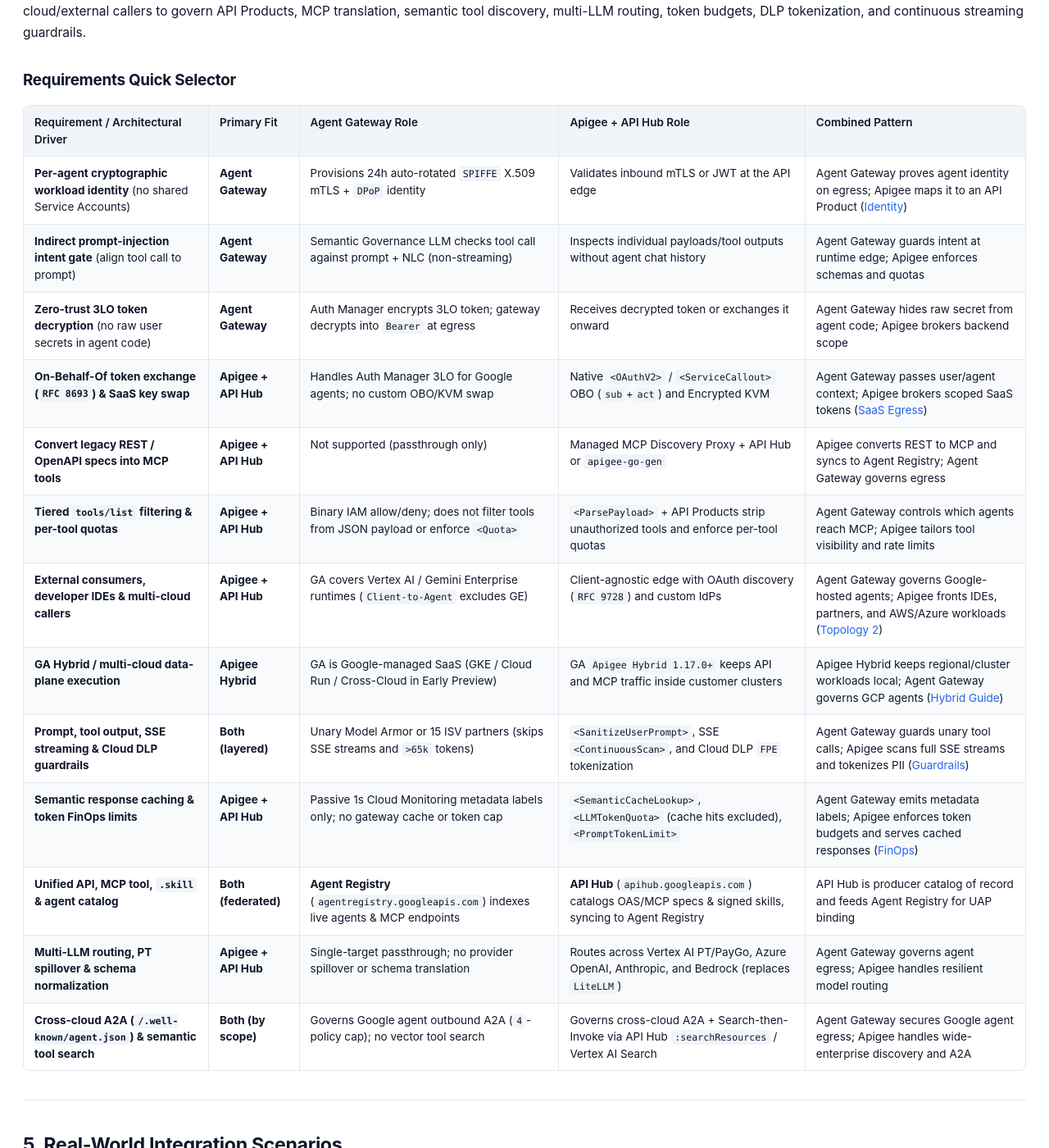
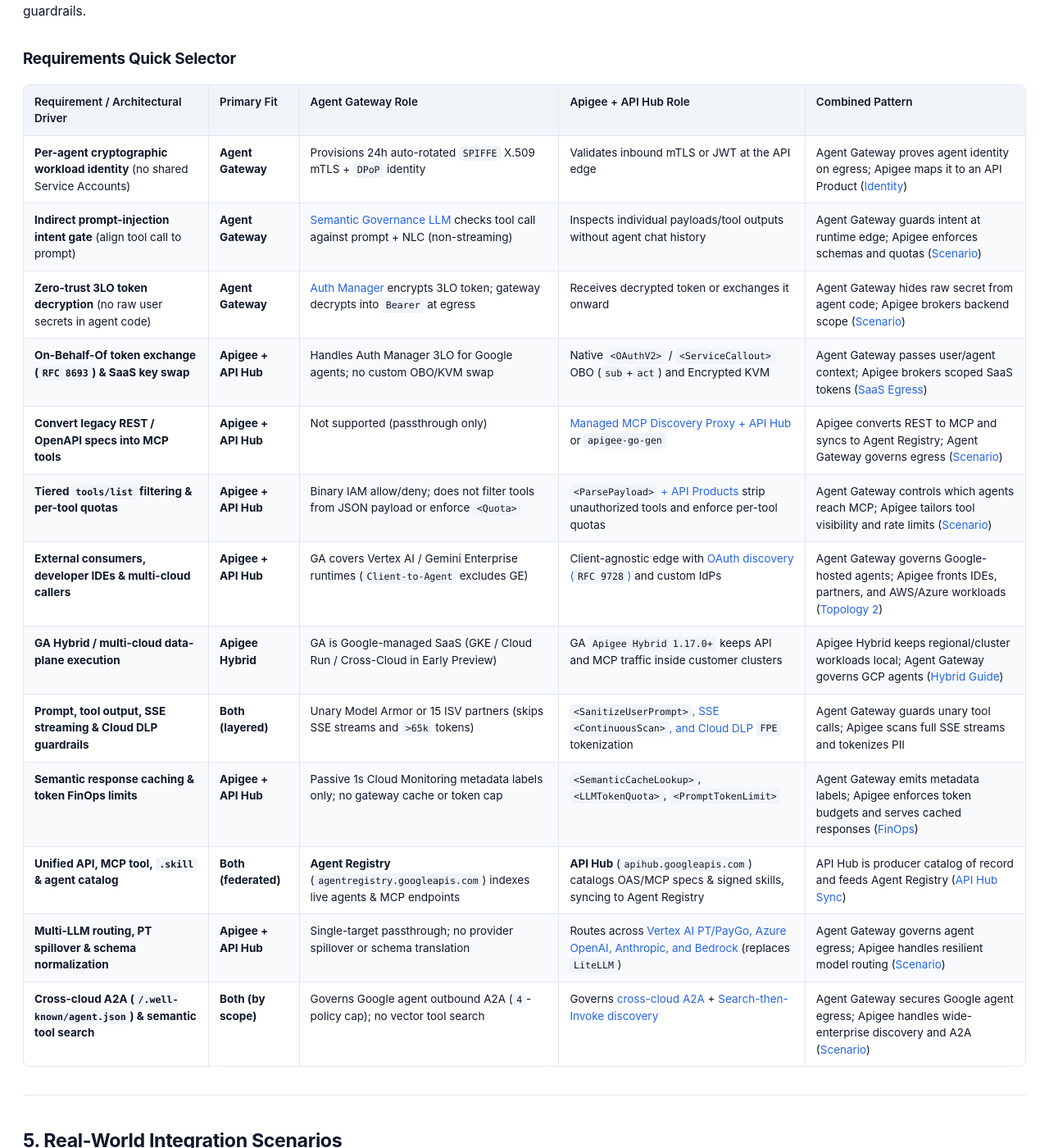
Before and after one commit to krisrowe/apigee-guides, a Jekyll site: the page built from ai-gateway/agent-gateway-comparison.md, in a window 1280 px wide and 1400 px high, scrolled down 3897 px. Shown: the whole window at 82% size. Built offline with Jekyll 4.4.1, drawn with Linux system fonts in a browser that asks for light colours; our own code applies the rules of GitHub Pages for plain Markdown files; some of the changed text lies outside the part shown.

Commit message:
docs: hyperlink Apigee and Agent Gateway capabilities to implementation guides

```diff
--- a/ai-gateway/agent-gateway-comparison.md
+++ b/ai-gateway/agent-gateway-comparison.md
@@ -52,9 +52,9 @@ Architectural comparison and dual-gateway integration guide for **Gemini Enterpr
 
 Both **Gemini Enterprise Agent Gateway** and **Apigee** inspect Model Context Protocol (MCP) JSON-RPC calls (`tools/list`, `tools/call`) and integrate with **Model Armor**, but they sit on opposite sides of the network architecture and solve different problems.
 
-**Agent Gateway is the agent-side network and identity perimeter.** Built on Cloud Network Services (`networkservices.googleapis.com`) and IAP (`iap.googleapis.com`), it attaches directly to the VPC network interface of an agent running in Vertex AI Agent Runtime or Gemini Enterprise via Private Service Connect. It gives each deployed agent an un-impersonatable cryptographic identity (`SPIFFE` X.509 certificates rotated every 24 hours rather than shared Service Accounts), governs which outbound destinations the agent may reach, decrypts end-user OAuth tokens at the egress edge so agent code never sees raw credentials, and verifies whether a proposed tool call matches the user's prompt ([Agent Gateway Deep Dive](agent-gateway-architecture.md)).
+**Agent Gateway is the agent-side network and identity perimeter.** Built on Cloud Network Services (`networkservices.googleapis.com`) and IAP (`iap.googleapis.com`), it attaches directly to the VPC network interface of an agent running in Vertex AI Agent Runtime or Gemini Enterprise via Private Service Connect. It gives each deployed agent an [un-impersonatable cryptographic identity (`SPIFFE` X.509 certificates rotated every 24 hours)](agent-gateway-architecture.md#3-cryptographic-agent-identity-spiffe-mtls-dpop--auth-manager), governs [outbound destinations (`egressViaIAP`)](agent-gateway-architecture.md#4-iam-unified-access-policies-egressviaiap), decrypts end-user OAuth tokens at the egress edge, and evaluates whether a [proposed tool call matches the user's prompt](agent-gateway-architecture.md#5-service-extensions-model-armor--semantic-governance).
 
-**Apigee (Apigee X and Apigee Hybrid) is the centralized AI, LLM, MCP, and A2A mediation gateway.** It sits across model endpoints, internal REST/MCP backends, outbound third-party SaaS MCP targets, cross-cloud Agent-to-Agent (A2A) links, and inline Service Extension callouts. It serves every caller—including developer IDEs, mobile/partner apps, external agents, and Google-hosted agents—handling multi-provider LLM routing and Provisioned Throughput spillover (replacing custom LiteLLM proxies), semantic vector caching, real-time token quotas, Cloud DLP tokenization, continuous SSE Model Armor inspection, REST-to-MCP translation, API Product `tools/list` filtering, per-tool quotas, and On-Behalf-Of user token exchange ([Apigee AI Gateway Guide](README.md)).
+**Apigee (Apigee X and Apigee Hybrid) is the centralized AI, LLM, MCP, and A2A mediation gateway.** It sits across model endpoints, internal REST/MCP backends, outbound third-party SaaS MCP targets, cross-cloud Agent-to-Agent (A2A) links, and inline Service Extension callouts. It serves every caller—including developer IDEs, mobile/partner apps, external agents, and Google-hosted agents—handling [multi-provider LLM routing and Provisioned Throughput spillover](README.md#21-multi-provider-routing-pt-spillover--schema-normalization), [semantic vector caching](README.md#22-semantic-response-caching), [real-time token quotas](README.md#23-real-time-token-quotas--spike-smoothing), [Cloud DLP tokenization and continuous SSE Model Armor](README.md#24-prompt-tool--streaming-sse-guardrails), [REST-to-MCP translation](README.md#pattern-1-expose-rest-apis-as-mcp-tools), [API Product `tools/list` filtering and per-tool quotas](README.md#4-per-tool-productization-dynamic-toolslist-filtering--quotas), and [On-Behalf-Of user token exchange (`RFC 8693`)](README.md#pattern-3-broker-outbound-access-to-third-party-saas-mcp-servers).
 
 <details>
 <summary>Analogy: Corporate Laptop VPN vs. Enterprise Central Switchboard</summary>
@@ -216,18 +216,18 @@ In a mature Google Cloud deployment, the two products form complementary layers:
 | Requirement / Architectural Driver | Primary Fit | Agent Gateway Role | Apigee + API Hub Role | Combined Pattern |
 | :--- | :--- | :--- | :--- | :--- |
 | **Per-agent cryptographic workload identity** (no shared Service Accounts) | **Agent Gateway** | Provisions 24h auto-rotated `SPIFFE` X.509 mTLS + `DPoP` identity | Validates inbound mTLS or JWT at the API edge | Agent Gateway proves agent identity on egress; Apigee maps it to an API Product ([Identity](agent-gateway-architecture.md#3-cryptographic-agent-identity-spiffe-mtls-dpop--auth-manager)) |
-| **Indirect prompt-injection intent gate** (align tool call to prompt) | **Agent Gateway** | Semantic Governance LLM checks tool call against prompt + NLC (non-streaming) | Inspects individual payloads/tool outputs without agent chat history | Agent Gateway guards intent at runtime edge; Apigee enforces schemas and quotas |
-| **Zero-trust 3LO token decryption** (no raw user secrets in agent code) | **Agent Gateway** | Auth Manager encrypts 3LO token; gateway decrypts into `Bearer` at egress | Receives decrypted token or exchanges it onward | Agent Gateway hides raw secret from agent code; Apigee brokers backend scope |
+| **Indirect prompt-injection intent gate** (align tool call to prompt) | **Agent Gateway** | [Semantic Governance LLM](agent-gateway-architecture.md#5-service-extensions-model-armor--semantic-governance) checks tool call against prompt + NLC (non-streaming) | Inspects individual payloads/tool outputs without agent chat history | Agent Gateway guards intent at runtime edge; Apigee enforces schemas and quotas ([Scenario](#scenario-blocking-prompt-injected-tool-calls)) |
+| **Zero-trust 3LO token decryption** (no raw user secrets in agent code) | **Agent Gateway** | [Auth Manager](agent-gateway-architecture.md#3-cryptographic-agent-identity-spiffe-mtls-dpop--auth-manager) encrypts 3LO token; gateway decrypts into `Bearer` at egress | Receives decrypted token or exchanges it onward | Agent Gateway hides raw secret from agent code; Apigee brokers backend scope ([Scenario](#scenario-zero-trust-3lo-token-injection)) |
 | **On-Behalf-Of token exchange (`RFC 8693`) & SaaS key swap** | **Apigee + API Hub** | Handles Auth Manager 3LO for Google agents; no custom OBO/KVM swap | Native `<OAuthV2>` / `<ServiceCallout>` OBO (`sub`+`act`) and Encrypted KVM | Agent Gateway passes user/agent context; Apigee brokers scoped SaaS tokens ([SaaS Egress](README.md#pattern-3-broker-outbound-access-to-third-party-saas-mcp-servers)) |
-| **Convert legacy REST / OpenAPI specs into MCP tools** | **Apigee + API Hub** | Not supported (passthrough only) | Managed MCP Discovery Proxy + API Hub or `apigee-go-gen` | Apigee converts REST to MCP and syncs to Agent Registry; Agent Gateway governs egress |
-| **Tiered `tools/list` filtering & per-tool quotas** | **Apigee + API Hub** | Binary IAM allow/deny; does not filter tools from JSON payload or enforce `<Quota>` | `<ParsePayload>` + API Products strip unauthorized tools and enforce per-tool quotas | Agent Gateway controls which agents reach MCP; Apigee tailors tool visibility and rate limits |
-| **External consumers, developer IDEs & multi-cloud callers** | **Apigee + API Hub** | GA covers Vertex AI / Gemini Enterprise runtimes (`Client-to-Agent` excludes GE) | Client-agnostic edge with OAuth discovery (`RFC 9728`) and custom IdPs | Agent Gateway governs Google-hosted agents; Apigee fronts IDEs, partners, and AWS/Azure workloads ([Topology 2](#topology-2-north-south-external--multi-cloud-fronting)) |
+| **Convert legacy REST / OpenAPI specs into MCP tools** | **Apigee + API Hub** | Not supported (passthrough only) | [Managed MCP Discovery Proxy + API Hub](README.md#pattern-1-expose-rest-apis-as-mcp-tools) or `apigee-go-gen` | Apigee converts REST to MCP and syncs to Agent Registry; Agent Gateway governs egress ([Scenario](#scenario-exposing-legacy-rest-apis-as-mcp-tools)) |
+| **Tiered `tools/list` filtering & per-tool quotas** | **Apigee + API Hub** | Binary IAM allow/deny; does not filter tools from JSON payload or enforce `<Quota>` | [`<ParsePayload>` + API Products](README.md#4-per-tool-productization-dynamic-toolslist-filtering--quotas) strip unauthorized tools and enforce per-tool quotas | Agent Gateway controls which agents reach MCP; Apigee tailors tool visibility and rate limits ([Scenario](#scenario-tiered-toolslist-filtering-and-quotas)) |
+| **External consumers, developer IDEs & multi-cloud callers** | **Apigee + API Hub** | GA covers Vertex AI / Gemini Enterprise runtimes (`Client-to-Agent` excludes GE) | Client-agnostic edge with [OAuth discovery (`RFC 9728`)](README.md#pattern-2-govern-internal--consumer-facing-mcp-servers) and custom IdPs | Agent Gateway governs Google-hosted agents; Apigee fronts IDEs, partners, and AWS/Azure workloads ([Topology 2](#topology-2-north-south-external--multi-cloud-fronting)) |
 | **GA Hybrid / multi-cloud data-plane execution** | **Apigee Hybrid** | GA is Google-managed SaaS (GKE / Cloud Run / Cross-Cloud in Early Preview) | GA `Apigee Hybrid 1.17.0+` keeps API and MCP traffic inside customer clusters | Apigee Hybrid keeps regional/cluster workloads local; Agent Gateway governs GCP agents ([Hybrid Guide](README.md#5-apigee-hybrid-1170-multi-cloud-execution-limits--network-hardening)) |
-| **Prompt, tool output, SSE streaming & Cloud DLP guardrails** | **Both (layered)** | Unary Model Armor or 15 ISV partners (skips SSE streams and `>65k` tokens) | `<SanitizeUserPrompt>`, SSE `<ContinuousScan>`, and Cloud DLP `FPE` tokenization | Agent Gateway guards unary tool calls; Apigee scans full SSE streams and tokenizes PII ([Guardrails](README.md#24-prompt-tool--streaming-sse-guardrails)) |
-| **Semantic response caching & token FinOps limits** | **Apigee + API Hub** | Passive 1s Cloud Monitoring metadata labels only; no gateway cache or token cap | `<SemanticCacheLookup>`, `<LLMTokenQuota>` (cache hits excluded), `<PromptTokenLimit>` | Agent Gateway emits metadata labels; Apigee enforces token budgets and serves cached responses ([FinOps](#honest-agentic-finops)) |
-| **Unified API, MCP tool, `.skill` & agent catalog** | **Both (federated)** | **Agent Registry** (`agentregistry.googleapis.com`) indexes live agents & MCP endpoints | **API Hub** (`apihub.googleapis.com`) catalogs OAS/MCP specs & signed skills, syncing to Agent Registry | API Hub is producer catalog of record and feeds Agent Registry for UAP binding |
-| **Multi-LLM routing, PT spillover & schema normalization** | **Apigee + API Hub** | Single-target passthrough; no provider spillover or schema translation | Routes across Vertex AI PT/PayGo, Azure OpenAI, Anthropic, and Bedrock (replaces `LiteLLM`) | Agent Gateway governs agent egress; Apigee handles resilient model routing |
-| **Cross-cloud A2A (`/.well-known/agent.json`) & semantic tool search** | **Both (by scope)** | Governs Google agent outbound A2A (`4`-policy cap); no vector tool search | Governs cross-cloud A2A + Search-then-Invoke via API Hub `:searchResources` / Vertex AI Search | Agent Gateway secures Google agent egress; Apigee handles wide-enterprise discovery and A2A |
+| **Prompt, tool output, SSE streaming & Cloud DLP guardrails** | **Both (layered)** | Unary Model Armor or 15 ISV partners (skips SSE streams and `>65k` tokens) | [`<SanitizeUserPrompt>`, SSE `<ContinuousScan>`, and Cloud DLP `FPE`](README.md#24-prompt-tool--streaming-sse-guardrails) tokenization | Agent Gateway guards unary tool calls; Apigee scans full SSE streams and tokenizes PII |
+| **Semantic response caching & token FinOps limits** | **Apigee + API Hub** | Passive 1s Cloud Monitoring metadata labels only; no gateway cache or token cap | [`<SemanticCacheLookup>`](README.md#22-semantic-response-caching), [`<LLMTokenQuota>`](README.md#23-real-time-token-quotas--spike-smoothing), `<PromptTokenLimit>` | Agent Gateway emits metadata labels; Apigee enforces token budgets and serves cached responses ([FinOps](#honest-agentic-finops)) |
+| **Unified API, MCP tool, `.skill` & agent catalog** | **Both (federated)** | **Agent Registry** (`agentregistry.googleapis.com`) indexes live agents & MCP endpoints | **API Hub** (`apihub.googleapis.com`) catalogs OAS/MCP specs & signed skills, syncing to Agent Registry | API Hub is producer catalog of record and feeds Agent Registry ([API Hub Sync](README.md#pattern-1-expose-rest-apis-as-mcp-tools)) |
+| **Multi-LLM routing, PT spillover & schema normalization** | **Apigee + API Hub** | Single-target passthrough; no provider spillover or schema translation | Routes across [Vertex AI PT/PayGo, Azure OpenAI, Anthropic, and Bedrock](README.md#21-multi-provider-routing-pt-spillover--schema-normalization) (replaces `LiteLLM`) | Agent Gateway governs agent egress; Apigee handles resilient model routing ([Scenario](#scenario-consolidating-custom-litellm-proxies)) |
+| **Cross-cloud A2A (`/.well-known/agent.json`) & semantic tool search** | **Both (by scope)** | Governs Google agent outbound A2A (`4`-policy cap); no vector tool search | Governs [cross-cloud A2A](README.md#pattern-5-cross-cloud--in-cluster-agent-to-agent-mediation) + [Search-then-Invoke discovery](README.md#pattern-4-search-then-invoke-semantic-tool-discovery) | Agent Gateway secures Google agent egress; Apigee handles wide-enterprise discovery and A2A ([Scenario](#scenario-developer-ides-saas-mcp-and-a2a)) |
 
 ---
 
```
Also changed, not shown: other parts of ai-gateway/agent-gateway-comparison.md (+6 -6 lines), README.md (+3 -3 lines), ai-gateway/README.md (+6 -6 lines).
